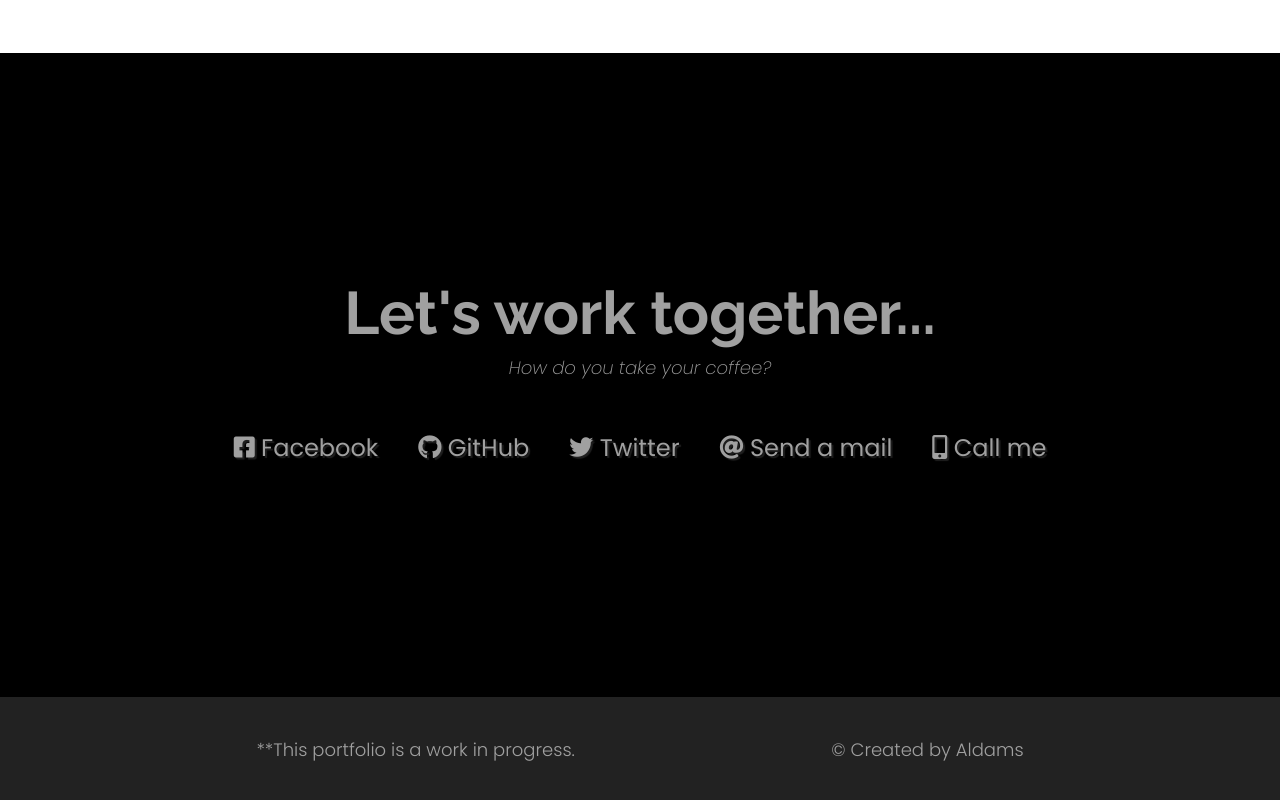
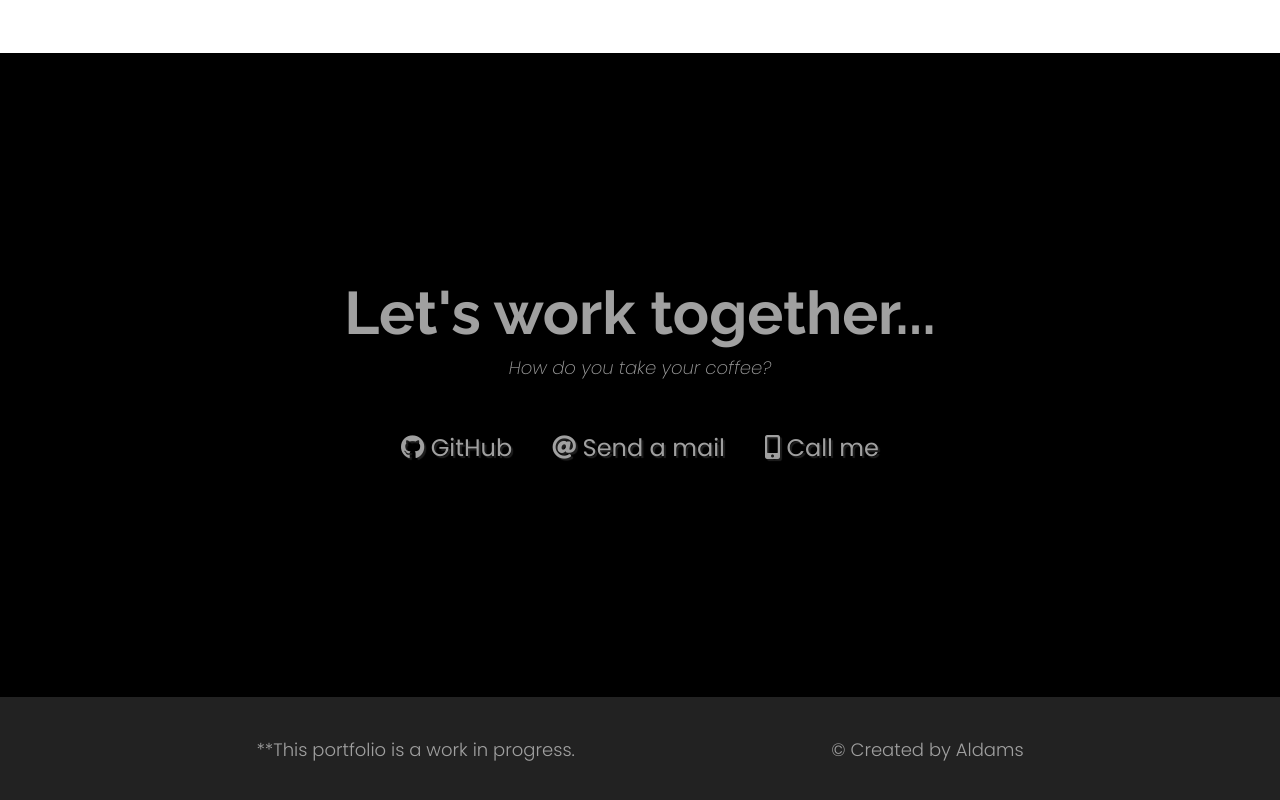
Before and after one commit to Aldamsito/aldamsito.github.io, a plain HTML site: page index.html in a window 1280 px wide. Shown: the part 1933-2733 px from the top of the page. Drawn offline with Linux system fonts and the light colour scheme.

Commit message:
Update index.html

```diff
--- a/index.html
+++ b/index.html
@@ -114,14 +114,10 @@
         <p>How do you take your coffee?</p>
       </div>
       <div class="contact-links">
-        <a href="https://facebook.com/freecodecamp" target="_blank"
-          class="btn contact-details"><i class="fab fa-facebook-square"></i> Facebook</a>
-        <a id="profile-link" href="https://github.com/freecodecamp" target="_blank"
+        <a id="profile-link" href="https://github.com/Aldamsito" target="_blank"
           class="btn contact-details"><i class="fab fa-github"></i> GitHub</a>
-        <a href="https://twitter.com/freecodecamp" target="_blank"
-          class="btn contact-details"><i class="fab fa-twitter"></i> Twitter</a>
-        <a href="mailto:example@example.com" class="btn contact-details"><i class="fas fa-at"></i> Send a mail</a>
-        <a href="tel:555-555-5555" class="btn contact-details"><i class="fas fa-mobile-alt"></i> Call me</a>
+        <a href="mailto:alejandrodamasopastor@gmail.com" class="btn contact-details"><i class="fas fa-at"></i> Send a mail</a>
+        <a href="tel:+34-618826335" class="btn contact-details"><i class="fas fa-mobile-alt"></i> Call me</a>
       </div>
     </section>
 
```
